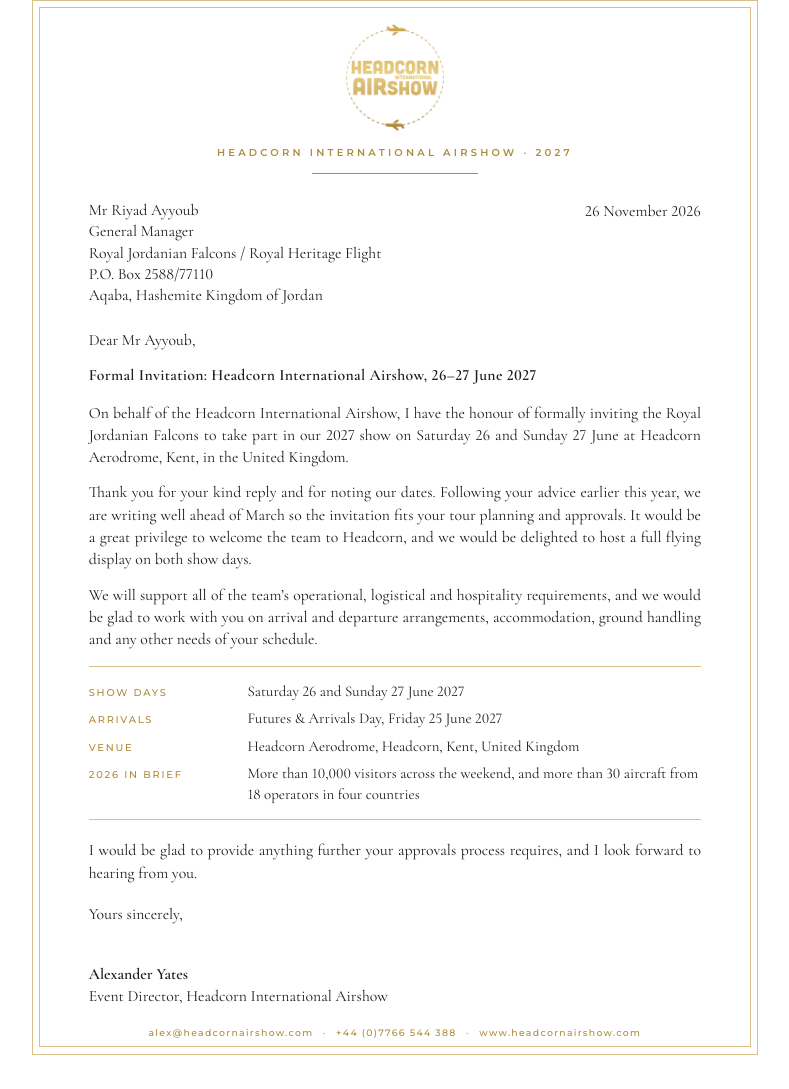
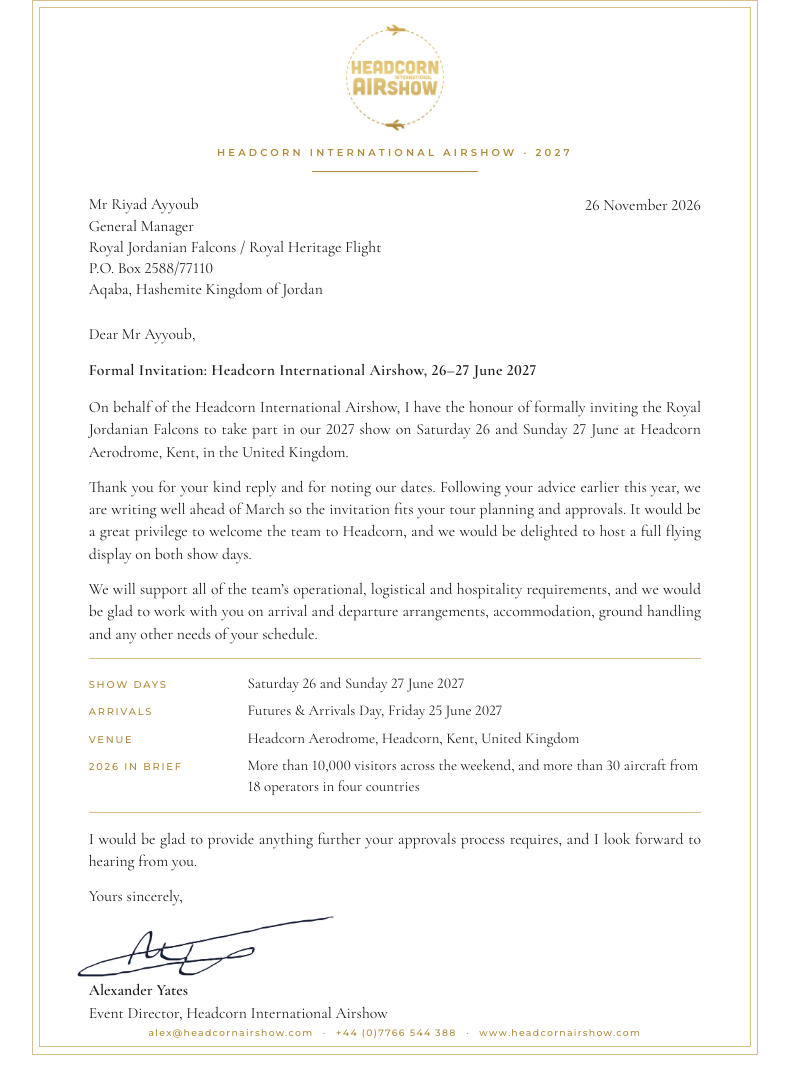
Before and after one commit to pigpenproductions/airshow-marketing, a website: page letters/rjf-invitation-2027.html in a window 1280 px wide. Shown: the part 34-1123 px from the top of the page, without its empty margins (2-791 px from the left). Drawn offline with nearby package versions, Linux system fonts and the light colour scheme.

Commit message:
Add fountain-pen signature to RJF invitation letter
Co-Authored-By: Claude Opus 5.5 <noreply@anthropic.com>
Claude-Session: https://claude.ai/code/session_01PhGhgCexxCPdWbG37NDbHA

```diff
--- a/letters/rjf-invitation-2027.html
+++ b/letters/rjf-invitation-2027.html
@@ -19,18 +19,19 @@
   header { text-align: center; }
   header img { width: 30mm; display: block; margin: 0 auto 2.5mm; }
   .wordmark { font-family: 'Montserrat', sans-serif; font-weight: 600; font-size: 7.5pt; letter-spacing: 0.32em; color: var(--gold); text-transform: uppercase; }
-  .rule { width: 44mm; height: 0.6pt; background: var(--gold); margin: 3.5mm auto 7mm; }
+  .rule { width: 44mm; height: 0.6pt; background: var(--gold); margin: 3mm auto 6mm; }
   .meta { display: flex; justify-content: space-between; align-items: flex-start; margin-bottom: 6mm; }
   .addr { line-height: 1.35; }
   .date { text-align: right; white-space: nowrap; }
   .subject { font-weight: 600; letter-spacing: 0.02em; margin: 0 0 4mm; }
   p { margin: 0 0 3.4mm; text-align: justify; hyphens: manual; }
-  .details { margin: 4mm 0 5mm; border-top: 0.6pt solid var(--gold-soft); border-bottom: 0.6pt solid var(--gold-soft); padding: 3mm 0; }
+  .details { margin: 3mm 0 4mm; border-top: 0.6pt solid var(--gold-soft); border-bottom: 0.6pt solid var(--gold-soft); padding: 3mm 0; }
   .details table { width: 100%; border-collapse: collapse; font-size: 11.2pt; }
   .details td { padding: 0.8mm 0; vertical-align: top; }
   .details td:first-child { width: 42mm; font-family: 'Montserrat', sans-serif; font-size: 7.4pt; letter-spacing: 0.18em; text-transform: uppercase; color: var(--gold); padding-top: 1.9mm; }
-  .sign { margin-top: 5mm; }
-  .sign .space { height: 10mm; }
+  .sign { margin-top: 3mm; }
+  .sign .space { height: 19mm; position: relative; }
+  .sign .space img { position: absolute; left: -3mm; bottom: 0.6mm; width: 68mm; }
   .sign strong { font-weight: 600; }
   footer { position: absolute; left: 0; right: 0; bottom: 13mm; text-align: center; font-family: 'Montserrat', sans-serif; font-size: 7pt; letter-spacing: 0.14em; color: var(--gold); }
   footer span { margin: 0 2.5mm; }
@@ -80,7 +81,7 @@
 
   <div class="sign">
     Yours sincerely,
-    <div class="space"></div>
+    <div class="space"><img src="signature-alexander-yates.png" alt="Signature of Alexander Yates"></div>
     <strong>Alexander Yates</strong><br>
     Event Director, Headcorn International Airshow
   </div>
```
Also changed, not shown: letters/signature-alexander-yates.png (added), 1 other file.
